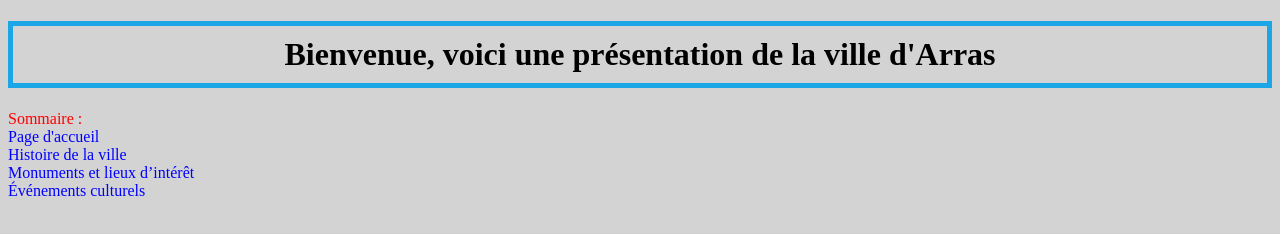
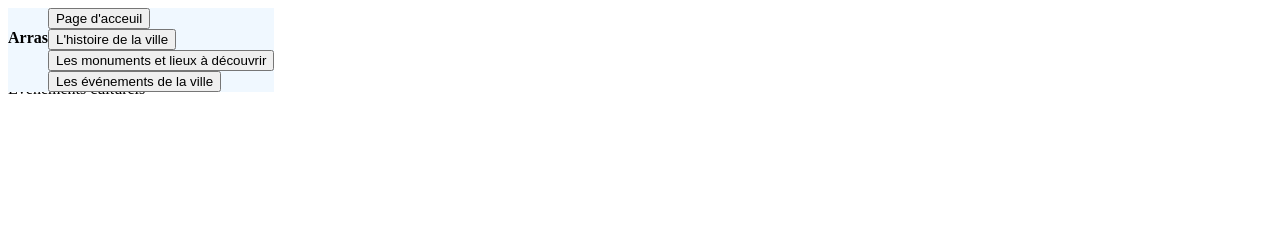
Before and after one commit to JUSTEUGAM/-valutaion-git, a plain HTML site: page index.html in a window 1280 px wide. Drawn offline with Linux system fonts and the light colour scheme.

Commit message:
navbar 1

```diff
--- a/index.html
+++ b/index.html
@@ -9,13 +9,38 @@
 
     <body>
 
-        <h1>
-            <div bgcolor="1aa6e7" style="border:5px solid#1aa6e7; padding: 10px; text-align: center;">
-                Bienvenue, voici une présentation de la ville d'Arras
-            </div>
-        </h1>
-    </th>
+        <header>
+            <section class="nav_bar">
+                <h4>
+                    Arras
+                </h4>
+                <h5>
 
+                </h5>
+                <div class="nav_bar_button">
+                    <a href="">
+                        <button>
+                            <label for="">Page d'acceuil</label>
+                        </button>
+                    </a>
+                    <a href="">
+                        <button>
+                            <label for="">L'histoire de la ville</label>
+                        </button>
+                    </a>
+                    <a href="">
+                        <button>
+                            <label for="">Les monuments et lieux à découvrir</label>
+                        </button>
+                    </a>
+                    <a href="">
+                        <button>
+                            <label for="">Les événements de la ville</label>
+                        </button>
+                    </a>
+                </div>
+            </section>
+        </header>
 
     <p3> Sommaire : </p3> <BR>
     <p2> Page d'accueil </p2>  <BR>
--- a/styles.css
+++ b/styles.css
@@ -1,4 +1,22 @@
-p2 { color: blue;}
-p3 { color: red;}
-
-body{ background-color:lightgrey ;}
+html {
+    display: grid;
+    grid-template-columns: 1fr;
+    grid-template-rows: 6% 1fr;
+    grid-column-gap: 0px;
+    grid-row-gap: 0px;
+}
+.nav_bar {
+        display: flex;
+        position: fixed;
+        background-color: aliceblue;
+        grid-template-columns: repeat(3, 1fr) 0.25fr 0.2fr 0.2fr;
+        grid-template-rows: 1fr;
+        grid-column-gap: 0px;
+        grid-row-gap: 0px;
+}
+.nav_bar_button {
+    display: grid;
+    grid-template-rows: 1fr;
+    grid-column-gap: 0px;
+    grid-row-gap: 0px;
+}
```
